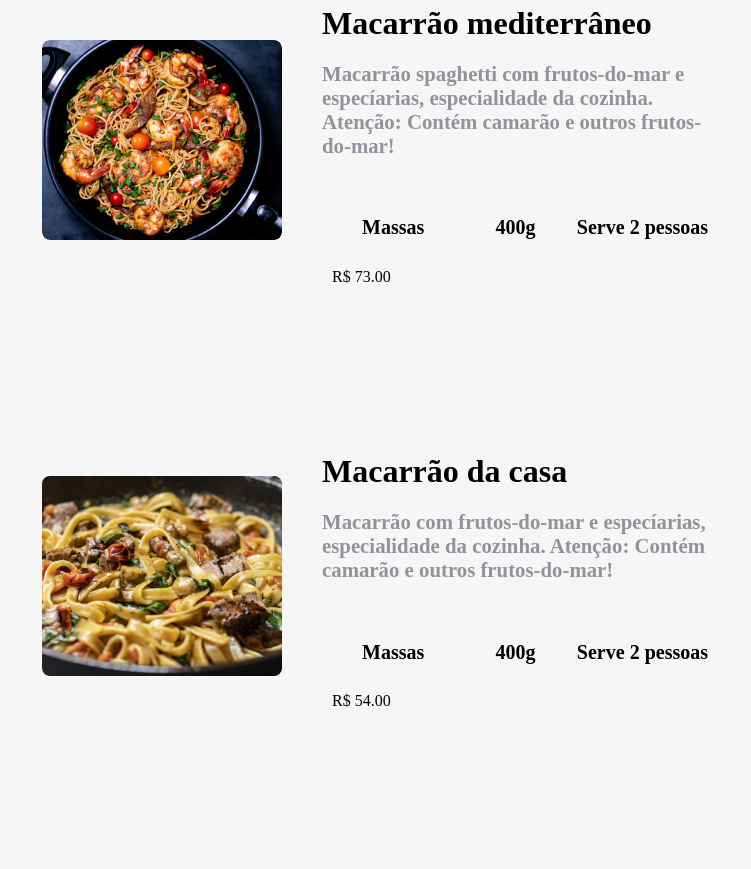
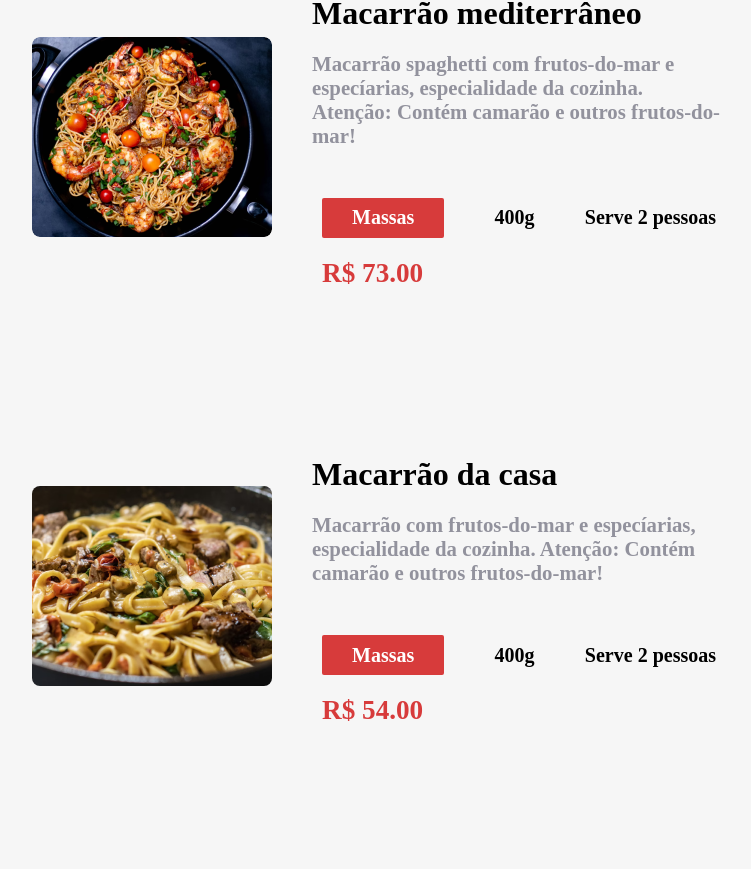
Before and after one commit to igorjosiel/Aluroni, a React (Create React App) app: page /cardapio in a window 1280 px wide. Shown: the part 871-1740 px from the top of the page, without its empty margins (228-979 px from the left). Built offline with nearby package versions, Linux system fonts and the light colour scheme; a web font is replaced by a local one.

Commit message:
fix: ajustando mais estilos CSS.

```diff
--- a/src/components/TagsDish/index.tsx
+++ b/src/components/TagsDish/index.tsx
@@ -7,7 +7,7 @@ export default function TagsDish({ category, size, serving, price }: Dish) {
     <div className={styles.tags}>
       <div className={classNames({
         [styles.tags__type]: true,
-        [styles[`tags__type__${category.label.toLowerCase}`]]: true
+        [styles[`tags__type__${category.name.toLowerCase()}`]]: true
       })}
       >
         {category.label}
@@ -18,7 +18,7 @@ export default function TagsDish({ category, size, serving, price }: Dish) {
       <div className={styles.tags__amountPeople}>
         Serve {serving} pessoa{serving === 1 ? '' : 's'}
       </div>
-      <div>
+      <div className={styles.tags__value}>
         R$ {price.toFixed(2)}
       </div>
     </div>
--- a/src/index.css
+++ b/src/index.css
@@ -10,6 +10,10 @@ body {
   font-family: 'Italiana', serif;
 }
 
+#root {
+  margin: 0px;
+}
+
 #root > main.container {
   display: flex;
   flex-direction: column;
--- a/src/pages/Cardapio/Ordination/index.tsx
+++ b/src/pages/Cardapio/Ordination/index.tsx
@@ -25,7 +25,7 @@ export default function Ordination({ordination, setOrdination}: IOrdinationProps
         [styles.ordination__options]: true,
         [styles['ordination__options--active']]: open,
       })}>
-        {options.map(option => (
+        {options.map(option => option.value && (
           <div
             key={option.value}
             className={styles.ordination__option}
```
